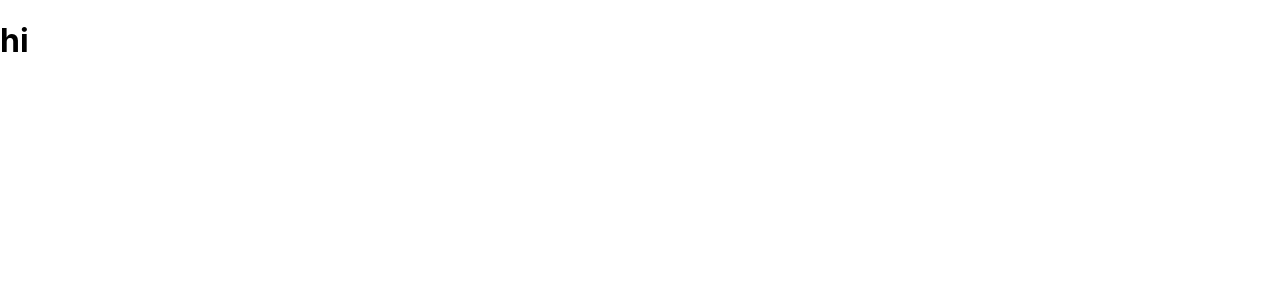
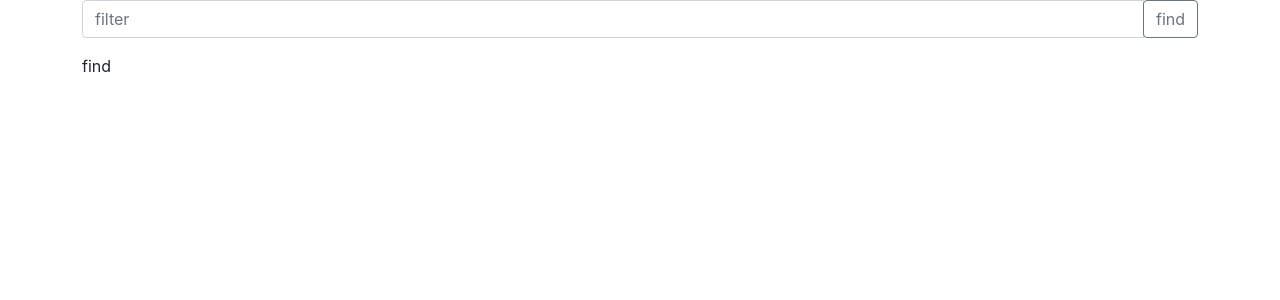
Before and after one commit to abdessalem1998/Metrics, a React (Create React App) app: page / in a window 1280 px wide. Shown: the top 300 px of the page. Built offline with nearby package versions, Linux system fonts and the light colour scheme.

Commit message:
Setup filter Component

```diff
--- /dev/null
+++ b/src/components/Homepage/Homeitems/Filter.js
@@ -0,0 +1,13 @@
+const Filter = () => {
+  const hi = 'find';
+  return (
+    <div className="input-group mb-3">
+      <input type="text" className="form-control" placeholder="filter" aria-label="Recipient's username" aria-describedby="basic-addon2" />
+      <div className="input-group-append">
+        <button className="btn btn-outline-secondary" type="button">{hi}</button>
+      </div>
+    </div>
+  );
+};
+
+export default Filter;
--- a/src/components/Homepage/home.js
+++ b/src/components/Homepage/home.js
@@ -1,11 +1,15 @@
 // import { useEffect } from 'react';
 // import { useSelector, useDispatch } from 'react-redux';
 //  import { fetchMission } from '../redux/Missions/Missions';
+import Filter from './Homeitems/Filter';
 
 const Home = () => {
-  const hi = 'hi';
+  const hi = 'find';
   return (
-    <h1>{hi}</h1>
+    <div className="container">
+      <Filter />
+      {hi}
+    </div>
   );
 };
 
--- a/src/index.js
+++ b/src/index.js
@@ -2,6 +2,7 @@ import React from 'react';
 import ReactDOM from 'react-dom';
 import { Provider } from 'react-redux';
 import store from './redux/configureStore';
+import 'bootstrap/dist/css/bootstrap.css';
 import './index.css';
 import App from './App';
 
```
